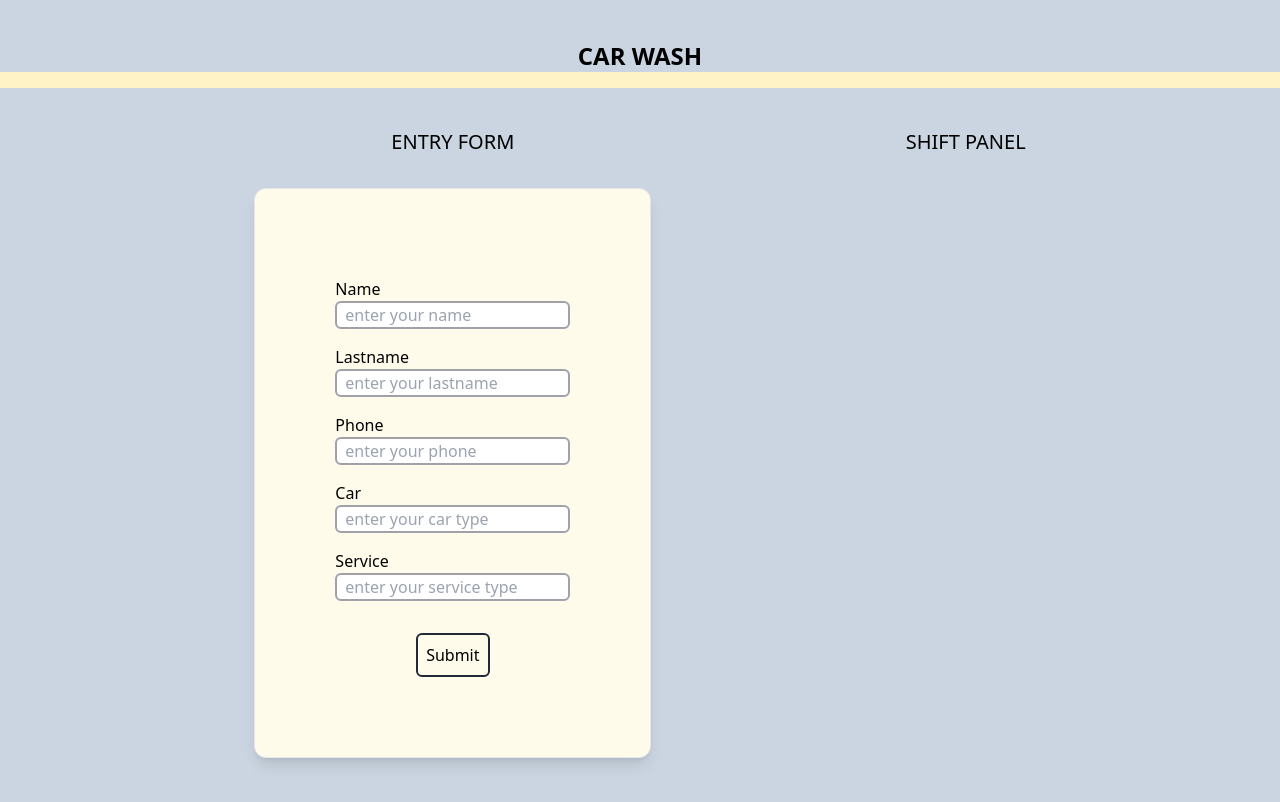
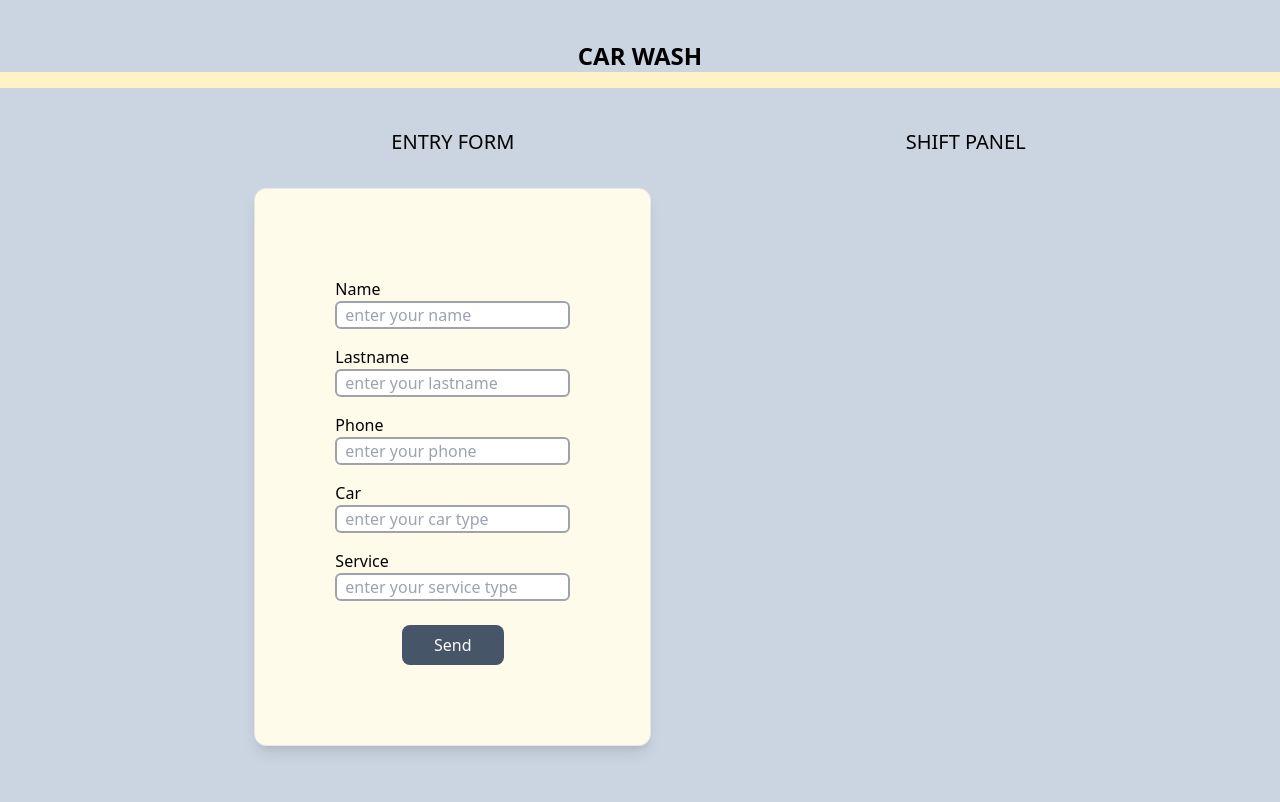
Before and after one commit to ignaciogiorgis/firstViteReactProject, a React (Vite) app: page / in a window 1280 px wide. Shown: the top 802 px of the page. Built offline with nearby package versions, Linux system fonts and the light colour scheme.

Commit message:
10-add-delete-and-edit-shift

```diff
--- a/src/Components/ContainerApp.jsx
+++ b/src/Components/ContainerApp.jsx
@@ -19,6 +19,7 @@ const ContainerForm = () => {
   const [error, setError] = useState(false)
 
   const [shifts, setShifts] = useState([])
+  const [shift, setShift] = useState({})
 
   const handleDataForm = (e) => {
     setDataForm({
@@ -29,11 +30,23 @@ const ContainerForm = () => {
 
   const handleSubmit = (e) => {
     e.preventDefault()
+
     if ([name, lastName, phone, car, service].includes("")) {
       setError(true)
     } else {
       setError(false)
-      setShifts([...shifts, dataForm])
+      if (shift.id) {
+        dataForm.id = shift.id
+        const newShifts = shifts.map((shiftState) =>
+          shiftState.id === shift.id ? dataForm : shiftState
+        )
+        setShifts(newShifts)
+        setShift({})
+      } else {
+        const newId = generateId()
+        setShifts([...shifts, { ...dataForm, id: newId }])
+      }
+    }
     setDataForm({
       name: "",
       lastName: "",
@@ -42,6 +55,10 @@ const ContainerForm = () => {
       service: "",
     })
   }
+
+  const deleteShift = (id) => {
+    const shiftsNew = shifts.filter((element) => element.id !== id)
+    setShifts(shiftsNew)
   }
   return (
     <div>
@@ -55,10 +72,18 @@ const ContainerForm = () => {
             error={error}
             dataForm={dataForm}
             handleDataForm={handleDataForm}
+            shift={shift}
+            setDataForm={setDataForm}
+            setShift={setShift}
           />
         </div>
         <div className="text-center">
-          <ViewShiftPanel shifts={shifts} />
+          <ViewShiftPanel
+            shifts={shifts}
+            setShift={setShift}
+            deleteShift={deleteShift}
+            shift={shift}
+          />
         </div>
       </div>
     </div>
--- a/src/Components/ViewForm.jsx
+++ b/src/Components/ViewForm.jsx
@@ -1,6 +1,26 @@
+import { useEffect } from "react"
 import Error from "./Error"
 
-const Form = ({ handleSubmit, dataForm, handleDataForm, error }) => {
+const Form = ({
+  handleSubmit,
+  dataForm,
+  handleDataForm,
+  error,
+  shift,
+  setDataForm,
+}) => {
+  useEffect(() => {
+    if (Object.keys(shift).length > 0) {
+      setDataForm({
+        name: shift.name,
+        lastName: shift.lastName,
+        phone: shift.phone,
+        car: shift.car,
+        service: shift.service,
+      })
+    }
+  }, [shift])
+
   const { name, lastName, car, phone, service } = dataForm
   return (
     <div className="flex justify-center">
@@ -75,10 +95,12 @@ const Form = ({ handleSubmit, dataForm, handleDataForm, error }) => {
               />
             </div>
             <div>
-              <input
-                className="rounded-md p-2 mt-6 border-2 border-solid  border-gray-800 hover:border-solid focus:outline-none focus:ring focus:ring-violet-300 cursor-pointer placeholder:p-2"
+              <button
+                className="bg-slate-600 px-8 py-2 mt-4 text-gray-50 rounded-lg hover:bg-slate-900 cursor-pointer placeholder:p-2"
                 type="submit"
-              />
+              >
+                {shift.id ? "Edit" : "Send"}
+              </button>
             </div>
           </form>
         </div>
--- a/src/Components/ViewShiftPanel.jsx
+++ b/src/Components/ViewShiftPanel.jsx
@@ -1,15 +1,25 @@
-const ShiftPanel = ({ shifts }) => {
+const ShiftPanel = ({ shifts, setShift, deleteShift }) => {
   return (
     <div>
       <h3 className="uppercase mb-8 text-xl">Shift Panel</h3>
       <div className="h-screen overflow-y-auto">
-        {shifts.map((shift) => {
-          const { name, lastName, phone, car, service, id } = shift || {}
+        {shifts.map((element) => {
+          const { name, lastName, phone, car, service, id } = element || {}
+          const handleDeleteShift = () => {
+            const resp = confirm(
+              "Are you sure you want to eliminate the shift?"
+            )
+
+            if (resp) {
+              deleteShift(id)
+            }
+          }
           return (
             <div
               key={id}
-              className="bg-amber-50 rounded-xl p-16 grid grid-cols-2 gap-4 mb-4 border shadow-lg"
+              className="bg-amber-50 rounded-xl p-16  mb-4 border shadow-lg"
             >
+              <div className="grid grid-cols-2 gap-4 mb-4">
                 <div>
                   <p className="text-left">
                     Name: <span className="font-bold">{name}</span>
@@ -41,6 +51,23 @@ const ShiftPanel = ({ shifts }) => {
                   <hr />
                 </div>
               </div>
+              <div className="flex justify-between">
+                <button
+                  className="bg-slate-600 px-8 py-2 text-gray-50 rounded-lg hover:bg-slate-900"
+                  type="button"
+                  onClick={() => setShift(element)}
+                >
+                  edit
+                </button>
+                <button
+                  className="bg-red-600 px-8 py-2 text-gray-50 rounded-lg hover:bg-red-900"
+                  type="button"
+                  onClick={handleDeleteShift}
+                >
+                  delete
+                </button>
+              </div>
+            </div>
           )
         })}
       </div>
--- a/src/utils/utils.jsx
+++ b/src/utils/utils.jsx
@@ -1,6 +1,6 @@
 const generateId = () => {
-  let date = Date.now().toString(36)
-  let random = Math.random().toString(36).substring(2)
+  const date = Date.now().toString(36)
+  const random = Math.random().toString(36).substring(2)
   return date + random
 }
 
```
Lines whose indentation alone changed are shown as unchanged.
